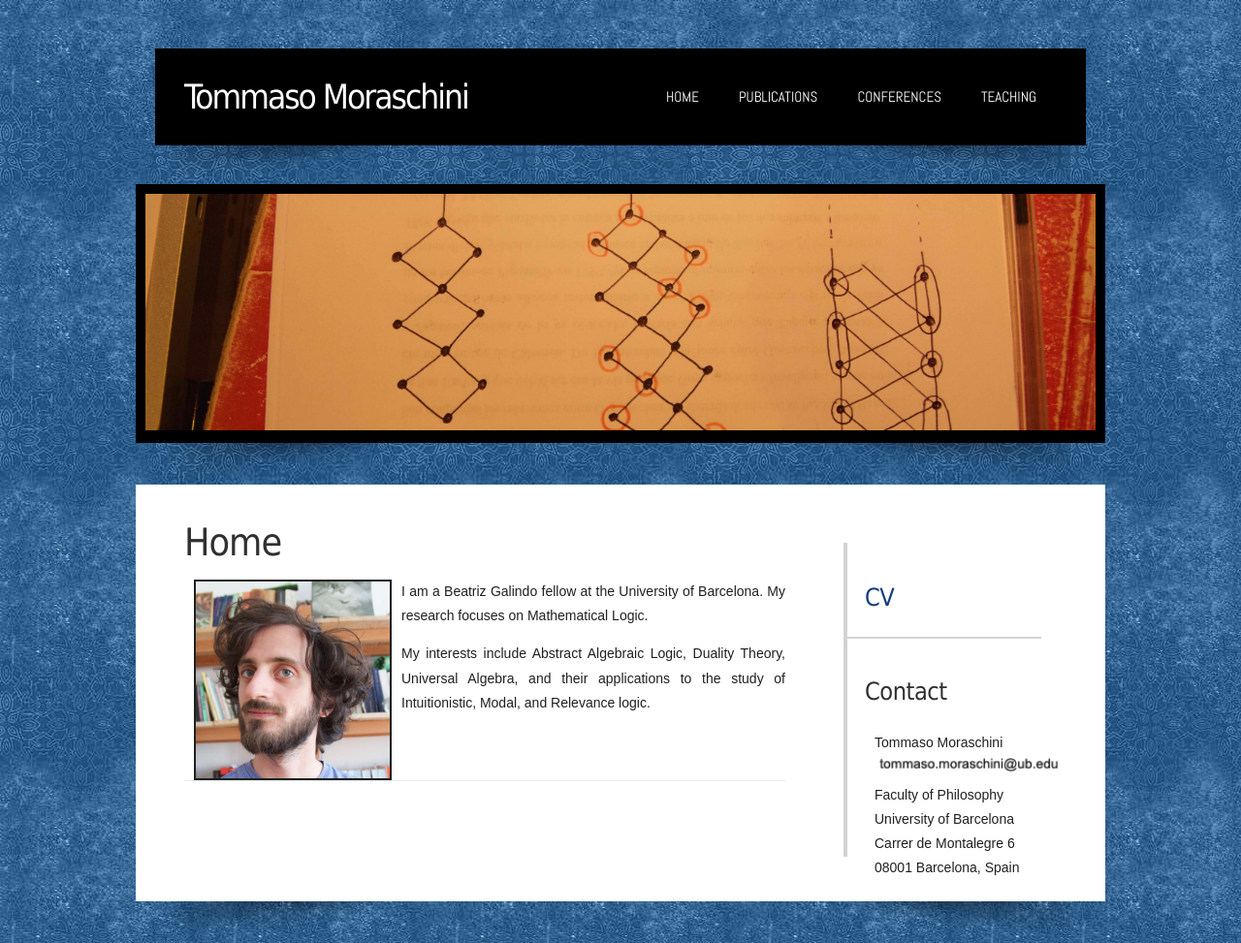
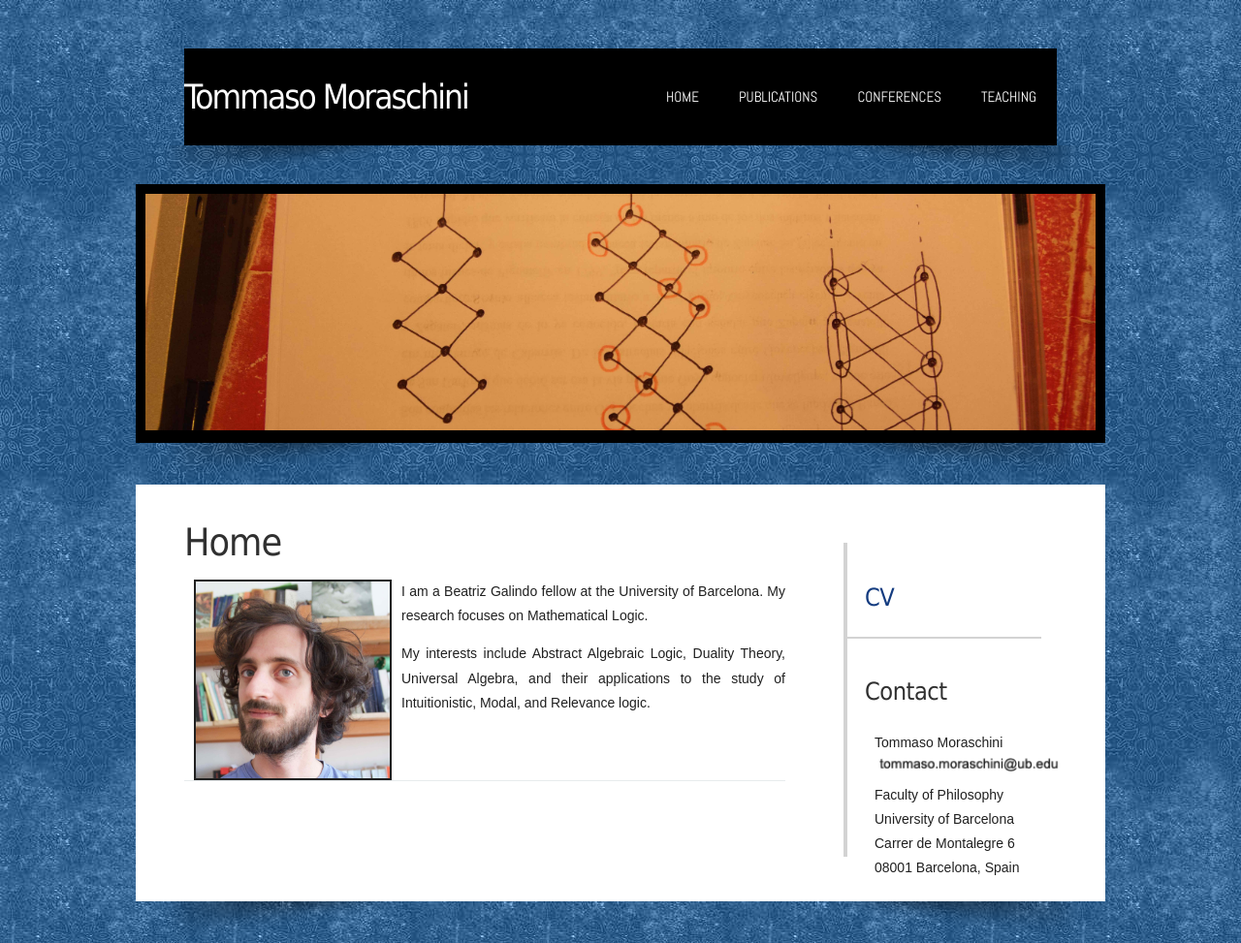
Before and after one commit to moraschini/moraschini.github.io, a plain HTML site: page index.html in a window 1280 px wide. Shown: the whole page at 97% size. Drawn offline with Linux system fonts and the light colour scheme.

Commit message:
Update style.css

```diff
--- a/style.css
+++ b/style.css
@@ -73,7 +73,7 @@ a:hover {
 	width: 900px;
 	height: 100px;
 	margin: 0 auto;
-	padding: 0px 30px;
+	padding: 0px 0px;
 	background: #000000;
 }
 
```
